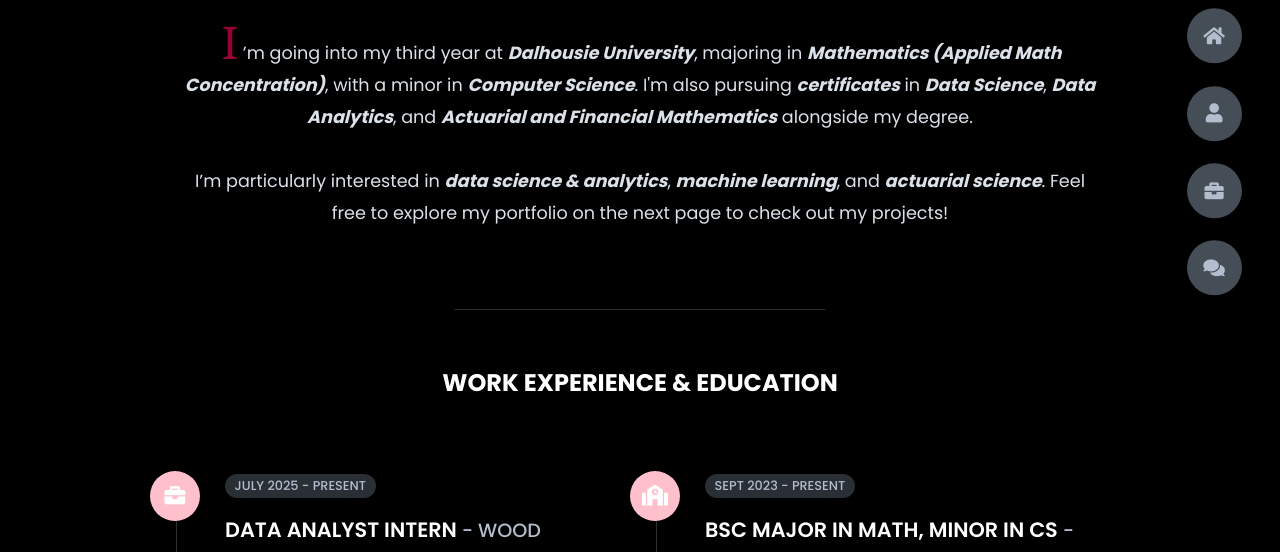
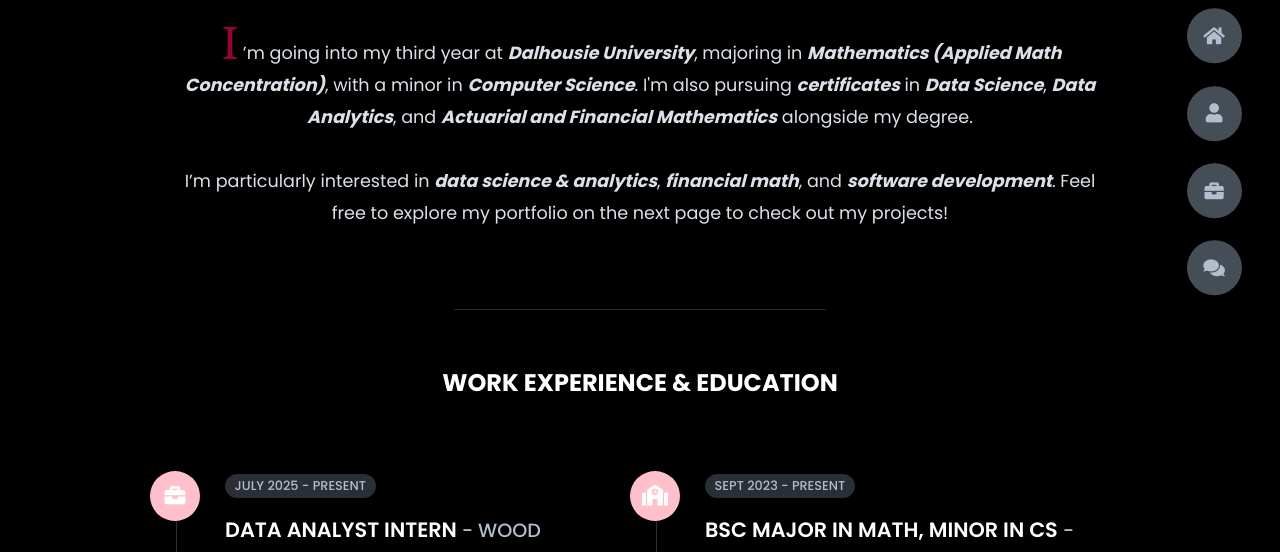
Before and after one commit to joycify/joycify.github.io, a website built with Vite: page index.html in a window 1280 px wide. Both pictures are taken after a click on the element 879 px from the left and 584 px from the top of the page. Shown: the part 248-800 px from the top of the page. Built offline with nearby package versions, Linux system fonts and the light colour scheme.

Commit message:
changed interests

```diff
--- a/index.html
+++ b/index.html
@@ -52,7 +52,7 @@
                     <p>
                         <span class="firstcharacter">I</span>
                         ’m going into my third year at <i><b>Dalhousie University</b></i>, majoring in <i><b>Mathematics (Applied Math Concentration)</b></i>, with a minor in <i><b>Computer Science</b></i>. I'm also pursuing <i><b>certificates</b></i> in <i><b>Data Science</b></i>, <i><b>Data Analytics</b></i>, and <i><b>Actuarial and Financial Mathematics</b></i> alongside my degree. <br> <br>
-                        I’m particularly interested in <i><b>data science & analytics</b></i>, <i><b>machine learning</b></i>, and <i><b>actuarial science</b></i>. Feel free to explore my portfolio on the next page to check out my projects!
+                        I’m particularly interested in <i><b>data science & analytics</b></i>, <i><b>financial math</b></i>, and <i><b>software development</b></i>. Feel free to explore my portfolio on the next page to check out my projects!
 
                     </p>
                 </div>
```
